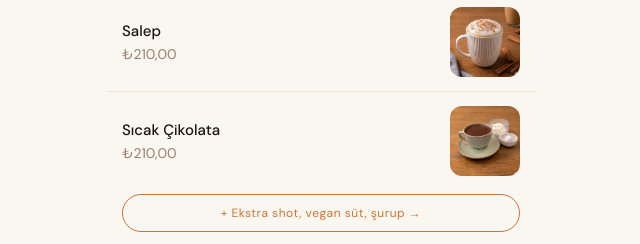
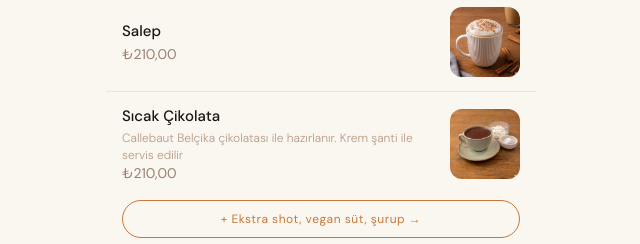
Before and after one commit to luvicoffeeweb-cyber/luvicoffe, a plain HTML site: page index.html in a window 1280 px wide. Shown: the part 2240-2484 px from the top of the page, without its empty margins (319-959 px from the left). Drawn offline with nearby package versions, Linux system fonts and the light colour scheme.

Commit message:
Update index.html

```diff
--- a/index.html
+++ b/index.html
@@ -403,6 +403,7 @@
   <div class="product">
     <div class="product-info">
       <div class="product-name">Sıcak Çikolata</div>
+      <div class="product-desc">Callebaut Belçika çikolatası ile hazırlanır. Krem şanti ile servis edilir</div>
       <div class="product-price">₺210,00</div>
     </div>
     <img class="product-img" loading="lazy" src="sicak/Sicak%20çikolata.webp" alt="Sıcak Çikolata">
```
